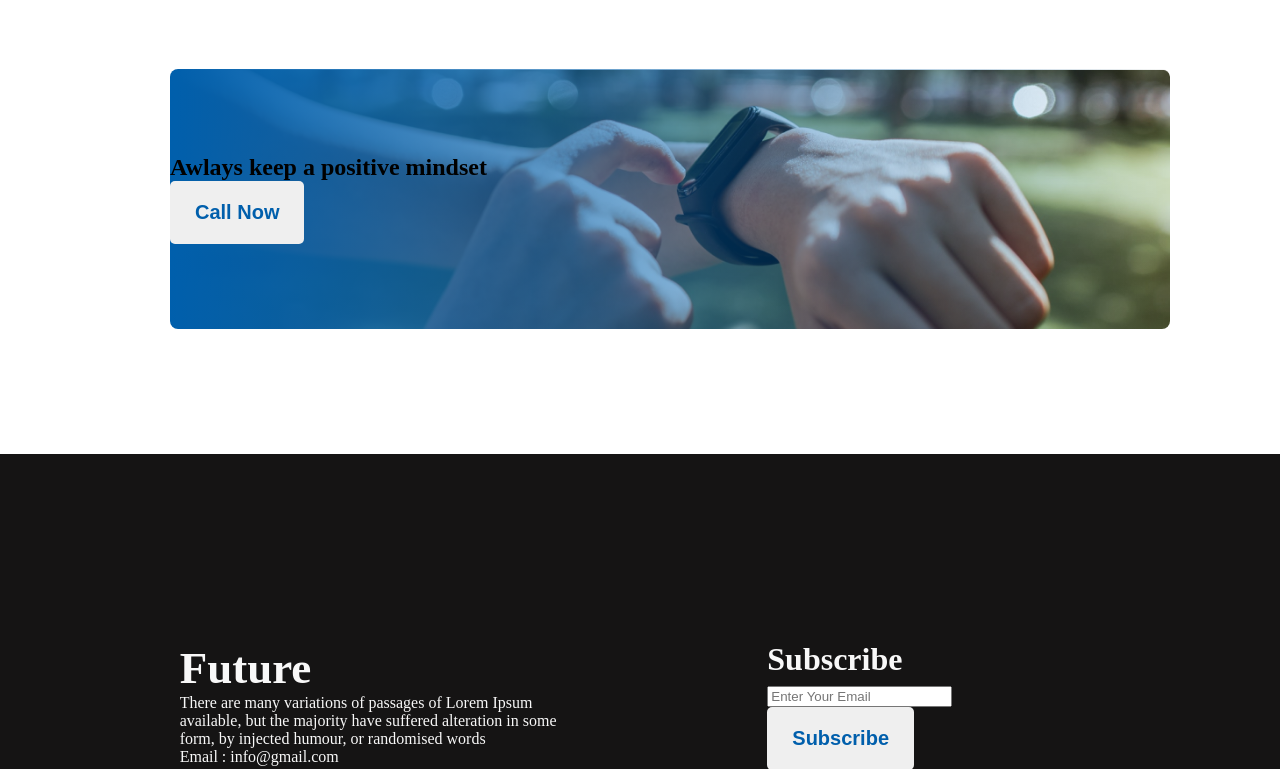
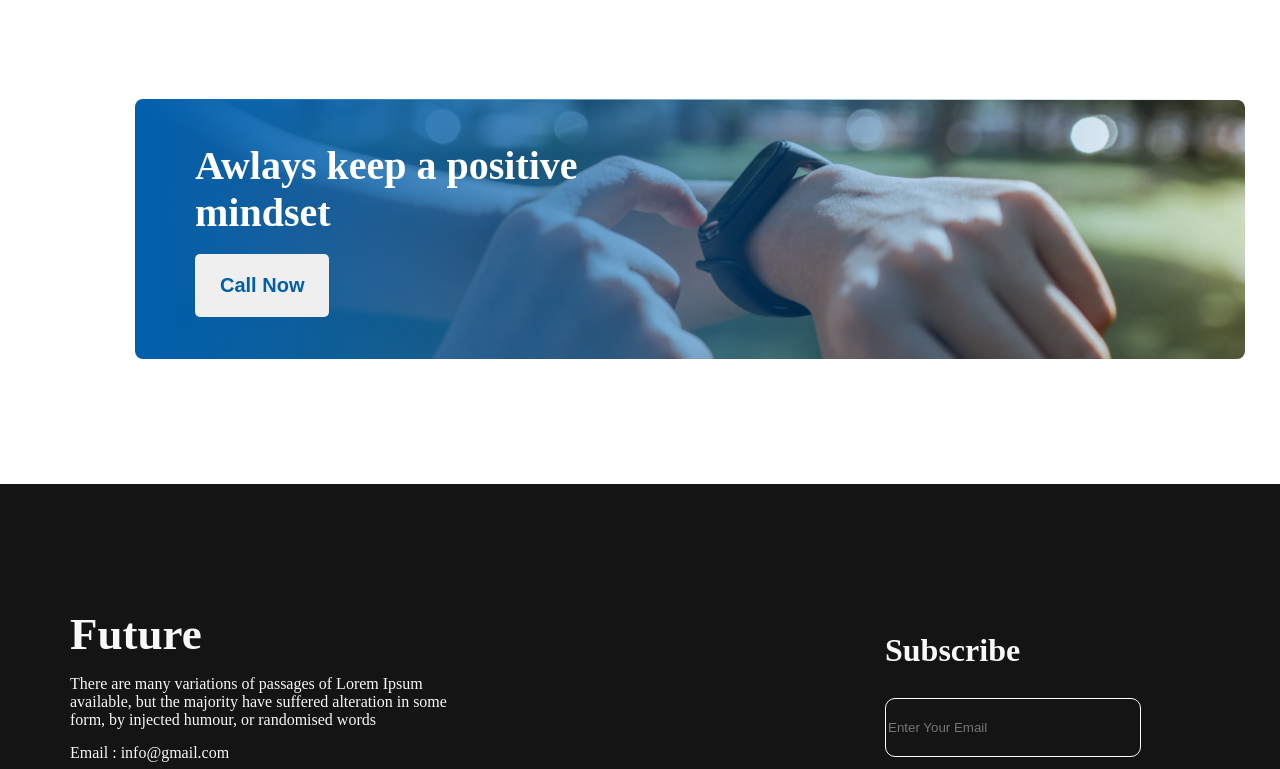
Before and after one commit to syedahmad95/first-assignment, a plain HTML site: page index.html in a window 1280 px wide. Shown: the part 1988-2757 px from the top of the page. Drawn offline with Linux system fonts and the light colour scheme.

Commit message:
more added

```diff
--- a/index.html
+++ b/index.html
@@ -81,17 +81,17 @@
                 <h1 class="footer-title">Future</h1>
                 <p class="footer-sub-title">There are many variations of passages of Lorem Ipsum available, but the majority have suffered alteration in some form, by injected humour, or randomised words</p>
                 <p class="Email">Email : info@gmail.com</p>
-                <p>01721277612</p>
+                <p>Phone: 01721277612</p>
                 <div>
                     <img src="./images/icons/fb.png" alt=""><img src="./images/icons/twitter.png" alt=""><img src="./images/icons/youtube.png" alt="">
                 </div>
             </div>
 
-            <div class="subscribe">
+            <div class="subscribe-container">
                 <h1 class="Subscribe-title">Subscribe</h1>
                 <form action="">
-                    <input type="Email" placeholder="Enter Your Email">
-                    <button class="btn-primary">Subscribe</button>
+                    <input type="Email" placeholder="Enter Your Email" class="input-email">
+                    <button class="btn-Subscribe">Subscribe</button>
                 </form>
             </div>
         </div>
--- a/style/style.css
+++ b/style/style.css
@@ -131,11 +131,12 @@ li {
     justify-items: center;
     align-items: center;
 } */
+/* khub koste korchi bt kemne korchi Jani na */
 .linear-gradient {
     background: linear-gradient(90deg, #005FAC 0%, rgba(0, 95, 172, 0) 100%), url(../images/watch.png);
     background-repeat: no-repeat;
     background-size: cover;
-    width: 1000px;
+    width: 1050px;
     height: 260px;
     display: flex;
     flex-direction: column;
@@ -143,49 +144,88 @@ li {
     align-items: flex-start;
     margin-top: 125px;
     margin-bottom: 125px;
-    margin-left: 170px;
+    margin-left: 135px;
     border-radius: 8px;
+    padding-left: 60px;
 
+}
 
+.linear-gradient-title {
+    font-weight: 700;
+    font-size: 40px;
+    width: 459px;
+    height: 94px;
+    color: #FFFFFF;
+    margin-bottom: 18px;
 }
 
 /* footer Style */
 .footer-container {
     background-color: #151414;
-    height: 577px;
+    height: 500px;
     display: flex;
     flex-direction: ;
-    justify-content: space-evenly;
+    justify-content: space-between;
     align-items: center;
+    padding-left: 70px;
+    padding-right: 70px;
 }
 
 .footer-title {
     color: #F8F8F8;
     font-weight: 700;
     font-size: 45px;
+    padding-bottom: 15px;
+    padding-top: 30px;
 }
 
 .footer-sub-title {
     color: #F8F8F8;
     width: 400px;
     height: 765x;
+    padding-bottom: 15px;
 }
 
-.Email {
+.Email,
+p {
+    padding-bottom: 15px;
     color: #F8F8F8;
-    margin-bottom: 8px;
 }
 
-p {
-    color: #F8F8F8;
-}
-.subscribe{
+
+.subscribe-container {
     width: 325px;
     height: 204px;
-    margin: 8px;
+
 
 }
-.Subscribe-title{
+
+.Subscribe-title {
     color: #F8F8F8;
-    margin-bottom: 8px;
+    padding-bottom: 29px;
 }
+
+.btn-Subscribe {
+    background: #005FAC;
+    color: white;
+    padding: 20px 25px;
+    font-weight: 600;
+    font-size: 20px;
+    border-radius: 7px;
+    border: none;
+}
+
+.input-email {
+    width: 250px;
+    height: 55px;
+    border: white 1px solid;
+    border-radius: 10px;
+    margin-bottom: 15px;
+    background-color: #151414;
+
+}
+
+img {
+    padding-top: 30px;
+    margin-left: 8px;
+}
```
